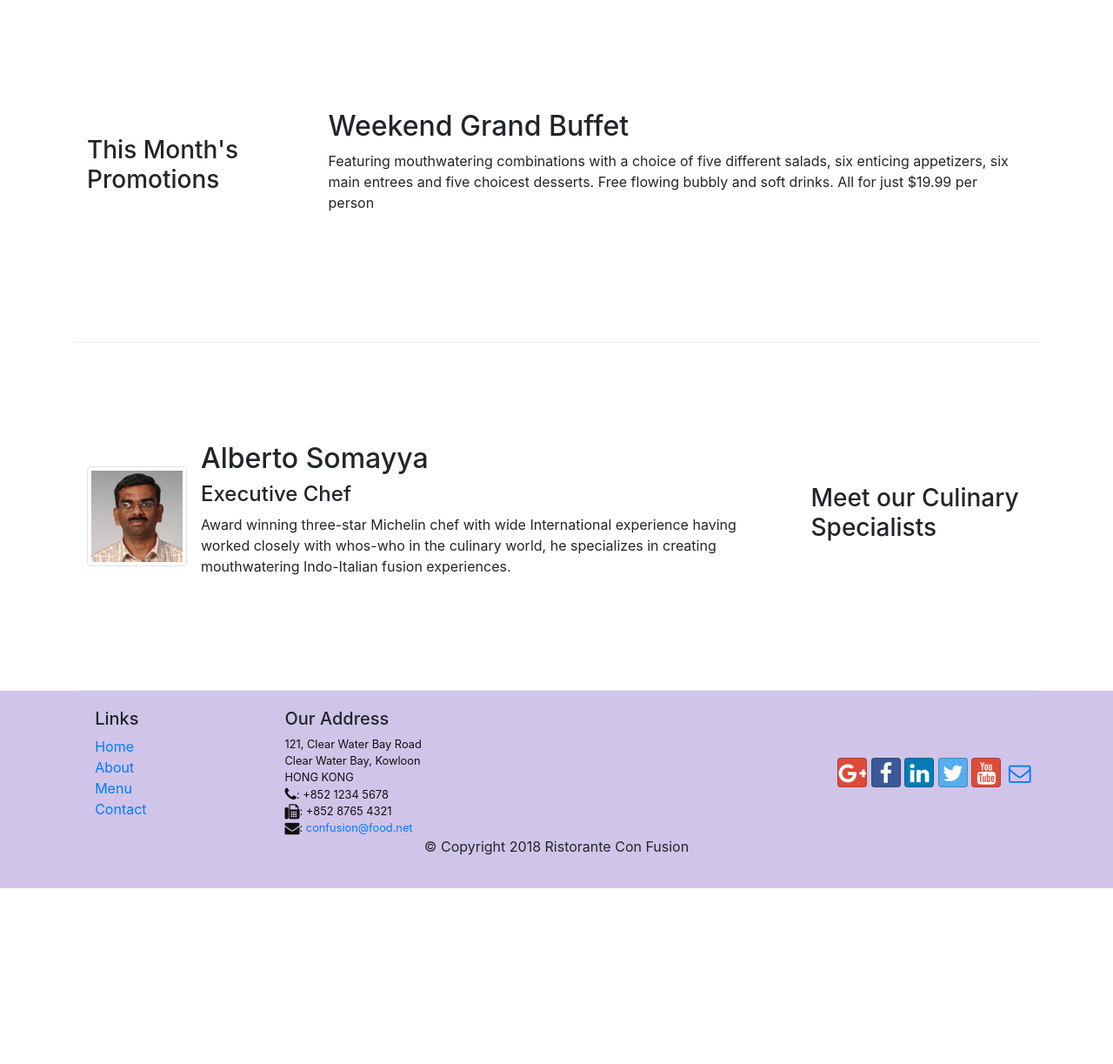
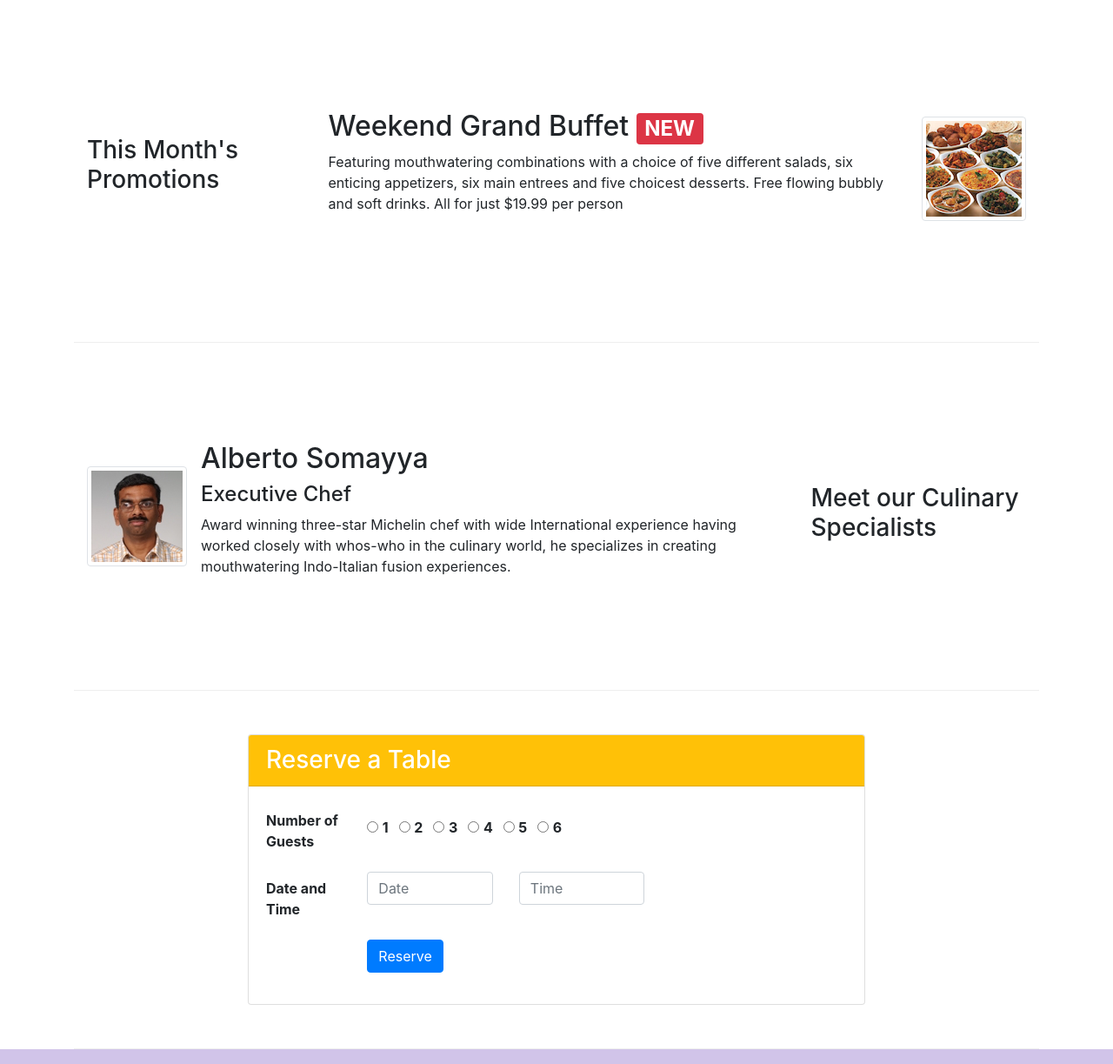
Before and after one commit to 1372886433/conFusionWebsite, a website: page index.html in a window 1280 px wide. Shown: the part 740-1963 px from the top of the page at 87% size. Before the commit the page ends 1761 px from the top, so only its background shows below. Drawn offline with nearby package versions, Linux system fonts and the light colour scheme.

Commit message:
assignment 2 finished'

```diff
--- a/css/style.css
+++ b/css/style.css
@@ -37,3 +37,7 @@ body{
 .navbar-dark {
      background-color: #512DA8;
 }
+
+.jumbotron .btn {
+    height: 30px;
+}
--- a/index.html
+++ b/index.html
@@ -38,8 +38,15 @@
                     <h1>Ristorante con Fusion</h1>
                     <p>We take inspiration from the World's best cuisines, and create a unique fusion experience. Our lipsmacking creations will tickle your culinary senses!</p>
                 </div>
-                <div class="col-12 col-sm align-self-center">
-                    <img src="img/logo.png" class="img-fluid">
+                <div class="col-12 col-sm-6 align-self-center">
+                    <div class="row">
+                        <div class="col-12 col-sm-6 align-self-center">
+                            <img src="img/logo.png" class="img-fluid">
+                        </div>
+                        <div class="col-12 col-sm-6 align-self-center">
+                            <a class="btn btn-warning btn-sm text-center btn-block" href="#reserve-form" role="button"><b>Reserve Table</b></a>
+                        </div>
+                    </div>
                 </div>
             </div>
         </div>
@@ -55,7 +62,7 @@
                     <img class="d-flex mr-3 img-thumbnail align-self-center"
                             src="img/uthappizza.png" alt="Uthappizza">
                     <div class="media-body">
-                        <h2 class="mt-0">Uthappizza</h2>
+                        <h2 class="mt-0">Uthappizza <span class="badge badge-danger">HOT</span> <span class="badge badge-pill badge-secondary">$4.99</span></h2>
                         <p class="d-none d-sm-block">A unique combination of Indian Uthappam (pancake) and
                             Italian pizza, topped with Cerignola olives, ripe vine
                             cherry tomatoes, Vidalia onion, Guntur chillies and
@@ -71,8 +78,13 @@
                 <h3>This Month's Promotions</h3>
             </div>
             <div class="col col-sm col-md">
-                <h2>Weekend Grand Buffet</h2>
-                <p>Featuring mouthwatering combinations with a choice of five different salads, six enticing appetizers, six main entrees and five choicest desserts. Free flowing bubbly and soft drinks. All for just $19.99 per person </p>
+                <div class="media">
+                    <div class="media-body">
+                        <h2 class="mt-0">Weekend Grand Buffet <span class="badge badge-danger">NEW</span></h2>
+                        <p class="d-none d-sm-block">Featuring mouthwatering combinations with a choice of five different salads, six enticing appetizers, six main entrees and five choicest desserts. Free flowing bubbly and soft drinks. All for just $19.99 per person </p>
+                    </div>
+                    <img class="d-flex ml-3 img-thumbnail align-self-center" src="img/buffet.png" alt="Buffet">
+                </div>
             </div>
         </div>
 
@@ -95,6 +107,59 @@
                     </div>
                 </div>
             </div>
+        </div>
+
+        <div class="row row-content align-items-center justify-content-center">
+            <div class="col-12 col-sm-8">
+                <div class="card">
+                    <h3 class="card-header bg-warning text-white">Reserve a Table</h3>
+                    <div class="card-body">
+                        <form id="reserve-form">
+                            <div class="form-group row align-items-center">
+                                <label for="number-of-guests" class="col-12 col-md-2 col-form-label"><b>Number of Guests</b></label>
+
+                                <div class="radio-list col-12 col-md-10">
+                                    <label>
+                                        <input type="radio" value="1" name="number-of-guests" data-title="1"/> <b>1&nbsp;&nbsp;</b>
+                                    </label>
+                                    <label>
+                                         <input type="radio" value="2" name="number-of-guests" data-title="2"/> <b>2&nbsp;&nbsp;</b>
+                                    </label>
+                                    <label>
+                                         <input type="radio" value="3" name="number-of-guests" data-title="3"/> <b>3&nbsp;&nbsp;</b>
+                                    </label>
+                                    <label>
+                                         <input type="radio" value="4" name="number-of-guests" data-title="4"/> <b>4&nbsp;&nbsp;</b>
+                                    </label>
+                                    <label>
+                                         <input type="radio" value="5" name="number-of-guests" data-title="5"/> <b>5&nbsp;&nbsp;</b>
+                                    </label>
+                                    <label>
+                                         <input type="radio" value="6" name="number-of-guests" data-title="6"/> <b>6&nbsp;&nbsp;</b>
+                                    </label>
+                                </div>
+                            </div>
+
+                            <div class="form-group row">
+                                <label for="lastname" class="col-12 col-md-2 col-form-label"><b>Date and Time</b></label>
+                                <div class="col-12 col-md-3">
+                                    <input type="text" class="form-control" id="date" name="date" placeholder="Date">
+                                </div>
+                                <div class="col-12 col-md-3">
+                                    <input type="text" class="form-control" id="time" name="time" placeholder="Time">
+                                </div>
+                            </div>
+
+                            <div class="form-group row">
+                                <div class="offset-md-2 col-md-10">
+                                    <button type="submit" class="btn btn-primary">Reserve</button>
+                                </div>
+                            </div>
+                        </form>
+                    </div>
+                </div>
+            </div>
+
         </div>
     </div>
 
```
